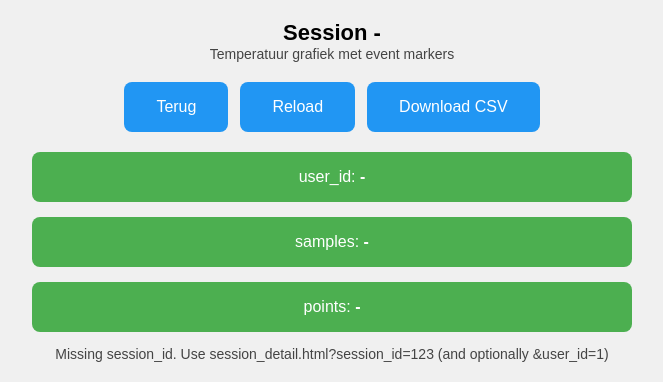
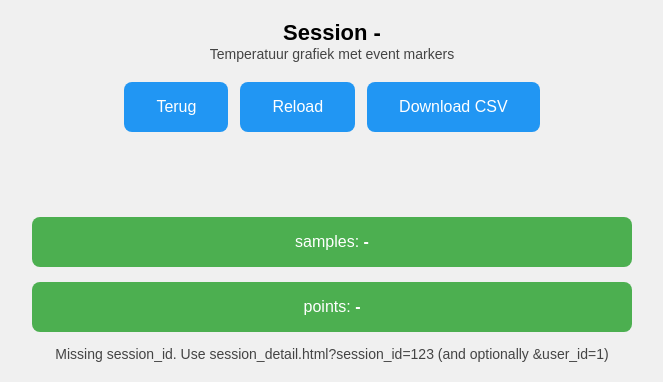
Before and after one commit to CruZxPog/Integratieproject-Pancake-Science, a Flask app: page /session_detail.html in a window 1280 px wide. Shown: the top 382 px of the page, without its empty margins (308-971 px from the left). Run offline with Flask 3, Linux system fonts and the light colour scheme.

Commit message:
Update session_detail.html

```diff
--- a/project/python/templates/session_detail.html
+++ b/project/python/templates/session_detail.html
@@ -150,7 +150,7 @@
       </div>
 
       <div class="meta">
-        <div class="pill">user_id: <b id="uiUserId">-</b></div>
+        <div class="pill" style="visibility: hidden;">user_id: <b id="uiUserId">-</b></div>
         <div class="pill">samples: <b id="uiSamples">-</b></div>
         <div class="pill">points: <b id="uiPoints">-</b></div>
       </div>
```
